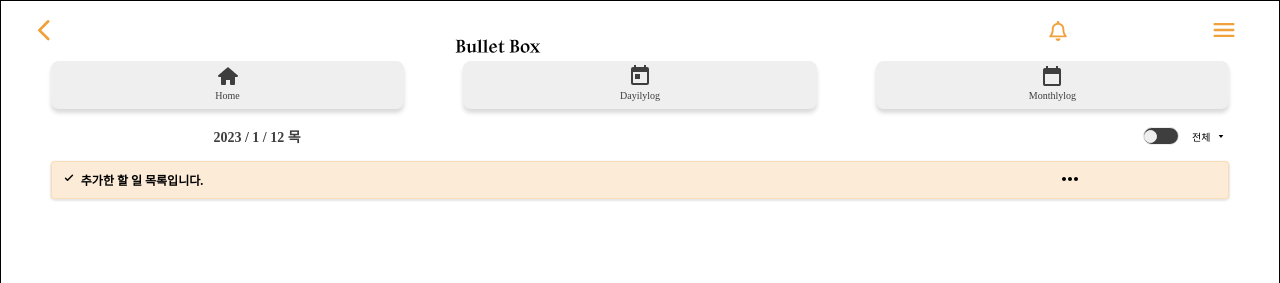
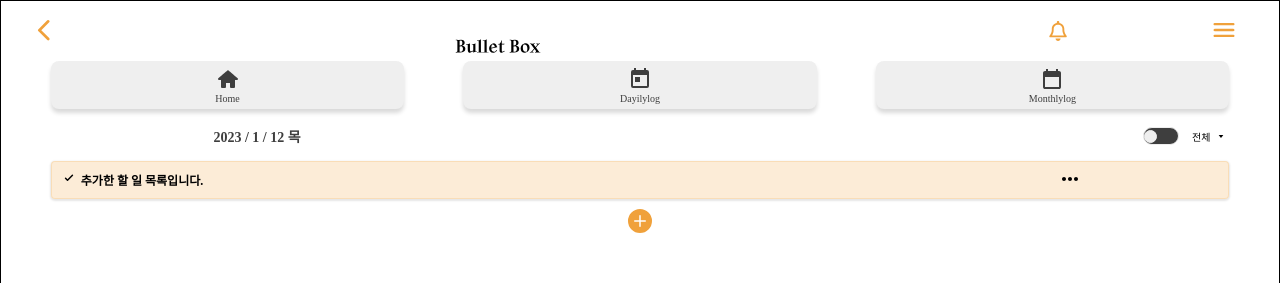
Before and after one commit to BulletBoxProject/BulletBox-project-FE-, a React (Create React App) app: page /dailys in a window 1280 px wide. Shown: the top 283 px of the page. Built offline with nearby package versions, Linux system fonts and the light colour scheme; no server answers.

Commit message:
feat: 할일 추가 버튼 및 할일 추가 페이지 생성

```diff
--- a/src/components/calendar/Calendar.jsx
+++ b/src/components/calendar/Calendar.jsx
@@ -3,11 +3,15 @@ import Calendar from "react-calendar";
 import styled from "styled-components";
 
 const BulletCalendar = () => {
-  const [value, onChange] = useState(new Date());
+  // const [value, onChange] = useState(new Date());
+
+  const dateChangeHandler = (e) => {
+    console.log(e);
+  };
 
   return (
     <Calendarcontainer>
-      <Calendar calendarType="US" onChange={onChange} value={value} />
+      <Calendar calendarType="US" onChange={dateChangeHandler} />
     </Calendarcontainer>
   );
 };
--- a/src/components/common/NavigationMenu.jsx
+++ b/src/components/common/NavigationMenu.jsx
@@ -50,6 +50,7 @@ const ButtonGroup = styled.div`
 const Button = styled.button`
   display: flex;
   flex-direction: column;
+  justify-content: center;
   align-items: center;
   color: var(--color-dark-gray);
   padding: 3px 0;
--- /dev/null
+++ b/src/components/dailyLog/add/screen/AddDailyLogContainer.jsx
@@ -0,0 +1,13 @@
+import React from "react";
+import styled from "styled-components";
+
+const AddDailyLogContainer = () => {
+  return <Container></Container>;
+};
+
+export default AddDailyLogContainer;
+
+const Container = styled.div`
+  font-family: cursive;
+  padding: 0 3.9% 4.05vh 3.9%;
+`;
--- a/src/components/dailyLog/screen/DailyLogContainer.jsx
+++ b/src/components/dailyLog/screen/DailyLogContainer.jsx
@@ -1,5 +1,6 @@
 import React from "react";
 import styled from "styled-components";
+import { useNavigate } from "react-router-dom";
 
 import NavigationMenu from "../../common/NavigationMenu";
 
@@ -7,6 +8,7 @@ import SelectCategory from "../../common/SelectCategory";
 import ToggleSwitch from "../../common/ToggleSwitch";
 
 import { ReactComponent as moreIcon } from "../../../img/navi/more.svg";
+import { BsFillPlusCircleFill } from "react-icons/bs";
 
 import { ReactComponent as todoBullet } from "../../../img/bullet/todo-1.svg";
 import { ReactComponent as checkBullet } from "../../../img/bullet/check-2.svg";
@@ -17,6 +19,7 @@ import { ReactComponent as importantBullet } from "../../../img/bullet/asterisk-
 import { ReactComponent as favoriteBullet } from "../../../img/bullet/star-7.svg";
 
 const DailyLogContainer = () => {
+  const navigate = useNavigate();
   const day = ["일", "월", "화", "수", "목", "금", "토"];
   const today = `${new Date().getFullYear()} / ${
     new Date().getMonth() + 1
@@ -45,6 +48,14 @@ const DailyLogContainer = () => {
             </OptionButton>
           </MainBulletTodo>
         </BulletTodoCard>
+        <AddButtonDiv>
+          <AddButtonButton
+            type="button"
+            onClick={() => navigate("/dailys/add")}
+          >
+            <AddTodoIcon />
+          </AddButtonButton>
+        </AddButtonDiv>
       </TodoBulletDiv>
     </Container>
   );
@@ -82,7 +93,7 @@ const TodoBulletDiv = styled.div`
   display: flex;
   flex-direction: column;
   width: 100%;
-  min-height: 70vh;
+  min-height: 71vh;
   gap: 10px;
 `;
 const BulletTodoCard = styled.div`
@@ -108,6 +119,24 @@ const OptionButton = styled.button`
   border: 0;
 `;
 const MoreIcon = styled(moreIcon)`
+  width: 24px;
+  height: 24px;
+`;
+const AddButtonDiv = styled.div`
+  display: flex;
+  justify-content: center;
+`;
+const AddButtonButton = styled.button`
+  display: flex;
+  align-items: center;
+  justify-content: center;
+  width: 24px;
+  height: 24px;
+  border: 0;
+  background-color: transparent;
+`;
+const AddTodoIcon = styled(BsFillPlusCircleFill)`
+  fill: var(--color-main);
   width: 24px;
   height: 24px;
 `;
--- a/src/components/main/screen/MainContainer.jsx
+++ b/src/components/main/screen/MainContainer.jsx
@@ -1,7 +1,9 @@
-import React from "react";
+import React, { useEffect, useState } from "react";
 import styled from "styled-components";
 import { useSelector } from "react-redux";
 import uuid from "react-uuid";
+
+import { instanceApiV1 } from "../../../core/api";
 
 import NavigationMenu from "../../common/NavigationMenu";
 
@@ -12,9 +14,17 @@ import BulletCalendar from "../../calendar/Calendar";
 import MainInputCard from "../components/MainInputCard";
 import MainEditCard from "../components/MainEditCard";
 
+export const BACK_API = process.env.REACT_APP_BACKAPI;
+
 const MainContainer = () => {
+  console.log(BACK_API);
+  const [date, setDate] = useState(new Date());
   const bulletList = useSelector((state) => state.bullet_main.bulletList);
   console.log("리듀서 상태 저장 값", bulletList);
+
+  useEffect(() => {
+    instanceApiV1.get("/main");
+  }, []);
 
   return (
     <Container>
--- a/src/layout/footer/Footer.jsx
+++ b/src/layout/footer/Footer.jsx
@@ -44,7 +44,7 @@ const FooterDiv = styled.div`
 const Button = styled.button`
   position: absolute;
   border-radius: 60%;
-  background-color: transparent;
+  background-color: white;
   border: white;
   -webkit-tap-highlight-color: transparent !important;
   :focus {
--- /dev/null
+++ b/src/pages/AddDailyLog.jsx
@@ -0,0 +1,18 @@
+import React from "react";
+import styled from "styled-components";
+
+import AddDailyLogContainer from "../components/dailyLog/add/screen/AddDailyLogContainer";
+
+const AddDailyLog = () => {
+  return (
+    <Container>
+      <AddDailyLogContainer />
+    </Container>
+  );
+};
+
+export default AddDailyLog;
+
+const Container = styled.div`
+  height: 85vh;
+`;
--- a/src/shared/Router.jsx
+++ b/src/shared/Router.jsx
@@ -6,6 +6,7 @@ import LogIn from "../pages/LogIn";
 import Main from "../pages/Main";
 import SignUp from "../pages/SignUp";
 import DailyLog from "../pages/DailyLog";
+import AddDailyLog from "../pages/AddDailyLog";
 import MonthlyLog from "../pages/MonthlyLog";
 import Start from "../pages/Start";
 
@@ -19,6 +20,7 @@ const Router = () => {
         <Route element={<Layout />}>
           <Route path="/" element={<Main />} />
           <Route path="/dailys" element={<DailyLog />} />
+          <Route path="/dailys/add" element={<AddDailyLog />} />
           <Route path="/monthlys" element={<MonthlyLog />} />
         </Route>
       </Routes>
```
Also changed, not shown: src/components/dailyLog/components/SelectGroup.jsx (deleted, +0 -25 lines).
